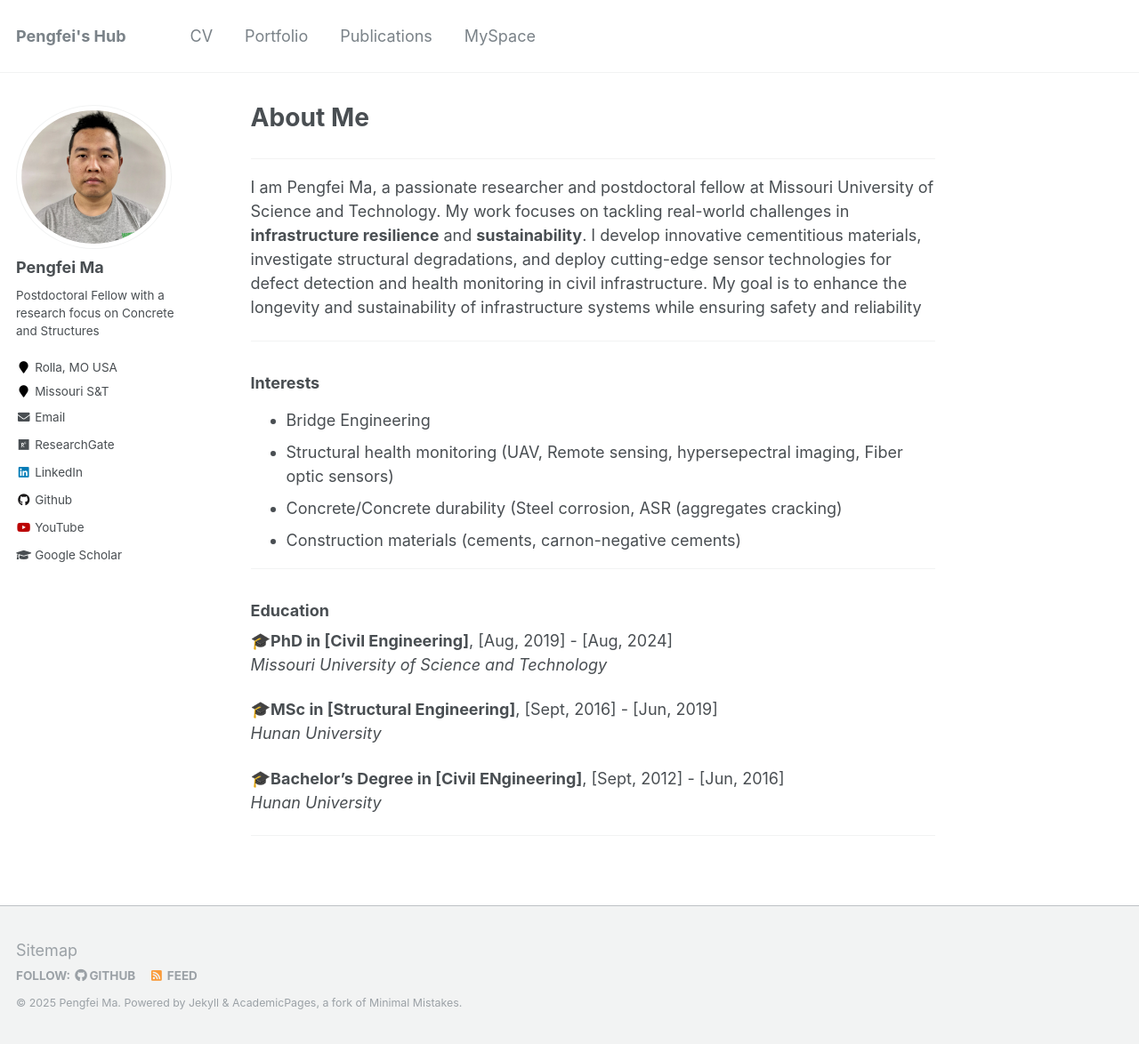
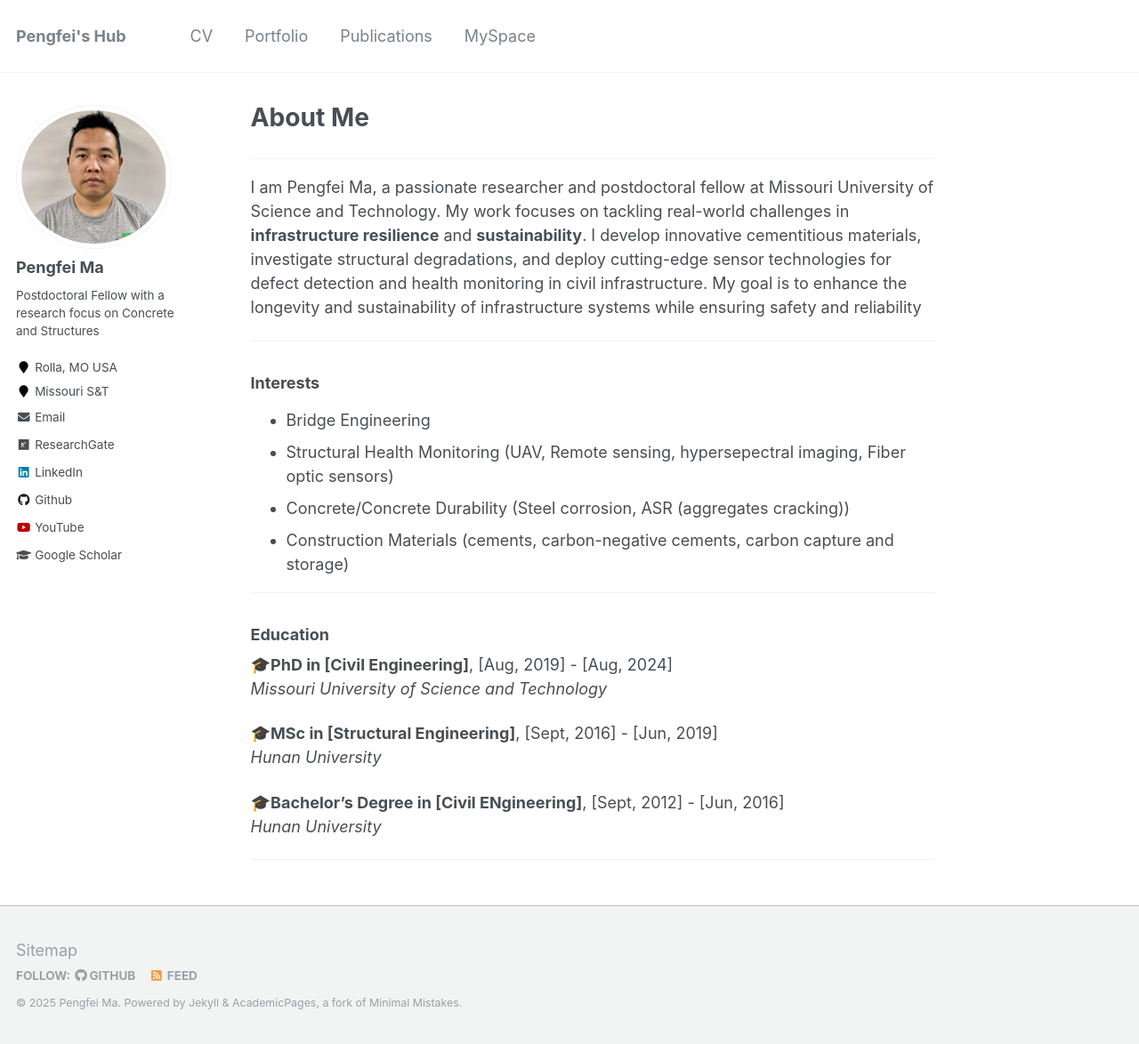
Before and after one commit to KyleMMA/KyleMMA.github.io, a Jekyll site: the page built from _pages/about.md, in a window 1280 px wide and 1174 px high. Shown: the whole window at 89% size. Built offline with Jekyll 4.4.1, drawn with Linux system fonts in a browser that asks for light colours.

Commit message:
Update about.md

```diff
--- a/_pages/about.md
+++ b/_pages/about.md
@@ -16,14 +16,14 @@ I am Pengfei Ma, a passionate researcher and postdoctoral fellow at Missouri Uni
 
 ### Interests
 - Bridge Engineering
-- Structural health monitoring (UAV, Remote sensing, hypersepectral imaging, Fiber optic sensors)
-- Concrete/Concrete durability (Steel corrosion, ASR (aggregates cracking)
-- Construction materials (cements, carnon-negative cements)
+- Structural Health Monitoring (UAV, Remote sensing, hypersepectral imaging, Fiber optic sensors)
+- Concrete/Concrete Durability (Steel corrosion, ASR (aggregates cracking))
+- Construction Materials (cements, carbon-negative cements, carbon capture and storage)
 
 ---
 
 ### Education
-🎓**PhD in [Civil Engineering]**, [Aug, 2019] - [Aug, 2024]
+🎓**PhD in [Civil Engineering]**,   [Aug, 2019] - [Aug, 2024]
   *Missouri University of Science and Technology*
 
 🎓**MSc in [Structural Engineering]**, [Sept, 2016] - [Jun, 2019]
```
